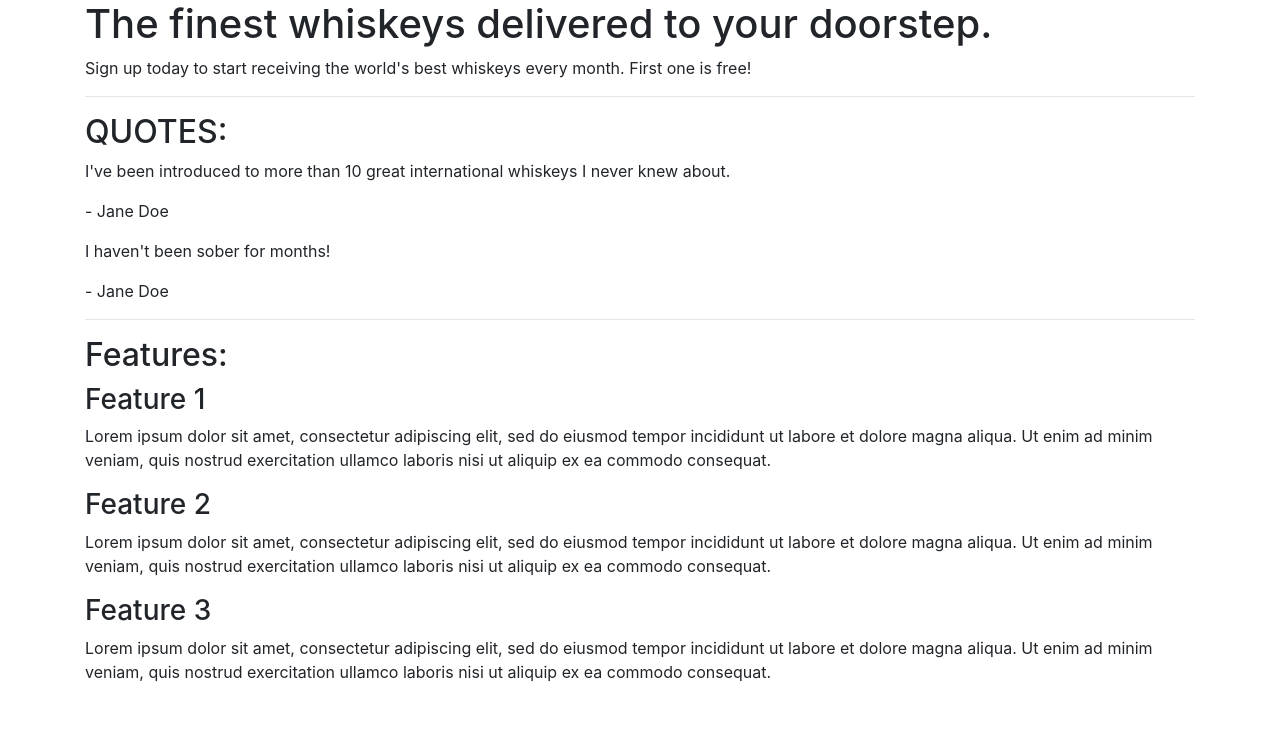
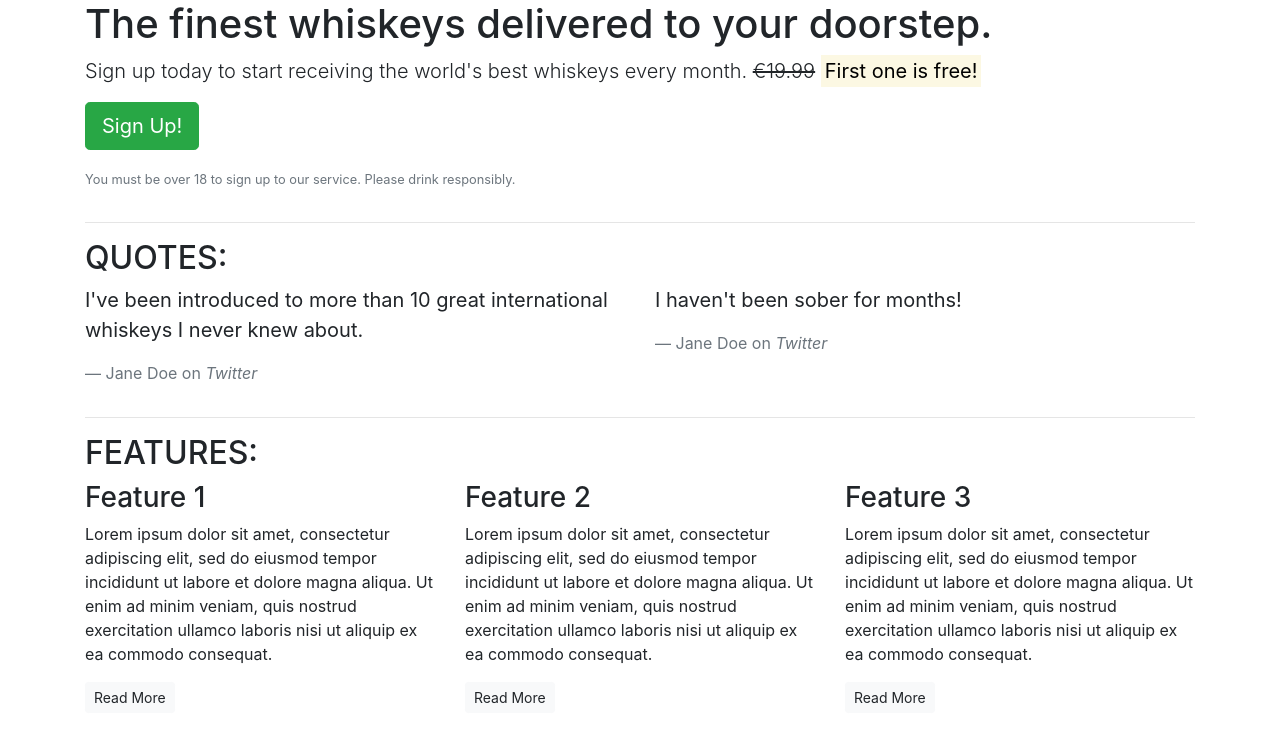
Before and after one commit to arthurvguide/Bootstrap-Learning, a plain HTML site: page index.html in a window 1280 px wide. Drawn offline with nearby package versions, Linux system fonts and the light colour scheme.

Commit message:
Add grid

```diff
--- a/index.html
+++ b/index.html
@@ -3,32 +3,47 @@
 
 <head>
     <meta charset="utf-8">
-
+    <meta name="viewport" content="width=device-width, initial-scale=1.0">
     <title>Whiskey Drop | Taste a new whiskey every month</title>
-    <meta name= "viewport" content = "width=device-width, inital-scale=1.0">
     <link rel="stylesheet" href="https://maxcdn.bootstrapcdn.com/bootstrap/4.1.3/css/bootstrap.min.css">
 </head>
 
 <body>
     <article class="container">
         <!-- Callout -->
+        <div class="row">
+            <div class="col-12">
                 <section class="callout">
                     <h1>The finest whiskeys delivered to your doorstep.</h1>
-            <p>Sign up today to start receiving the world's best whiskeys every month. First one is free!</p>
+                    <p class="lead">Sign up today to start receiving the world's best whiskeys every month. <s>€19.99</s> <strong><mark>First one is free!</mark></strong></p>
+                    <p><button class="btn btn-lg btn-success">Sign Up!</button></p>
+                    <p class="text-muted"><small>You must be over 18 to sign up to our service. Please drink responsibly.</small></p>
                 </section>
+            </div>
+        </div>
         <!-- /.callout -->
         <hr>
 
         <!-- Quotes -->
         <section class="quotes">
+            <div class="row">
+                <div class="col-12">
                     <h2 class="text-uppercase">Quotes:</h2>
-            <div class="quote">
+                </div>
+            </div>
+            <div class="row">
+                <div class="col-12 col-md-6">
+                    <blockquote class="blockquote">
                         <p>I've been introduced to more than 10 great international whiskeys I never knew about.</p>
-                <p>- Jane Doe</p>
+                        <footer class="blockquote-footer">Jane Doe on <cite title="Twitter">Twitter</cite></footer>
+                    </blockquote>
                 </div>
-            <div class="quote">
+                <div class="col-12 col-md-6">
+                    <blockquote class="blockquote">
                         <p>I haven't been sober for months!</p>
-                <p>- Jane Doe</p>
+                        <footer class="blockquote-footer">Jane Doe on <cite title="Twitter">Twitter</cite></footer>
+                    </blockquote>
+                </div>
             </div>
         </section>
         <!-- /.quotes -->
@@ -36,18 +51,33 @@
 
         <!-- Features -->
         <section class="features">
-            <h2>Features:</h2>
+            <div class="row">
+                <div class="col-12">
+                    <h2 class="text-uppercase">Features:</h2>
+                </div>
+            </div>
+            <div class="row">
+                <div class="col-12 col-md-6 col-lg-4">
                     <div class="feature">
                         <h3>Feature 1</h3>
                         <p>Lorem ipsum dolor sit amet, consectetur adipiscing elit, sed do eiusmod tempor incididunt ut labore et dolore magna aliqua. Ut enim ad minim veniam, quis nostrud exercitation ullamco laboris nisi ut aliquip ex ea commodo consequat.</p>
+                        <p><a class="btn btn-sm btn-light" href="">Read More</a></p>
                     </div>
+                </div>
+                <div class="col-12 col-md-6 col-lg-4">
                     <div class="feature">
                         <h3>Feature 2</h3>
                         <p>Lorem ipsum dolor sit amet, consectetur adipiscing elit, sed do eiusmod tempor incididunt ut labore et dolore magna aliqua. Ut enim ad minim veniam, quis nostrud exercitation ullamco laboris nisi ut aliquip ex ea commodo consequat.</p>
+                        <p><a class="btn btn-sm btn-light" href="">Read More</a></p>
                     </div>
+                </div>
+                <div class="col-12 d-md-none d-lg-block col-lg-4">
                     <div class="feature">
                         <h3>Feature 3</h3>
                         <p>Lorem ipsum dolor sit amet, consectetur adipiscing elit, sed do eiusmod tempor incididunt ut labore et dolore magna aliqua. Ut enim ad minim veniam, quis nostrud exercitation ullamco laboris nisi ut aliquip ex ea commodo consequat.</p>
+                        <p><a class="btn btn-sm btn-light" href="">Read More</a></p>
+                    </div>
+                </div>
             </div>
         </section>
         <!-- /.features -->
```
Lines whose indentation alone changed are shown as unchanged.
